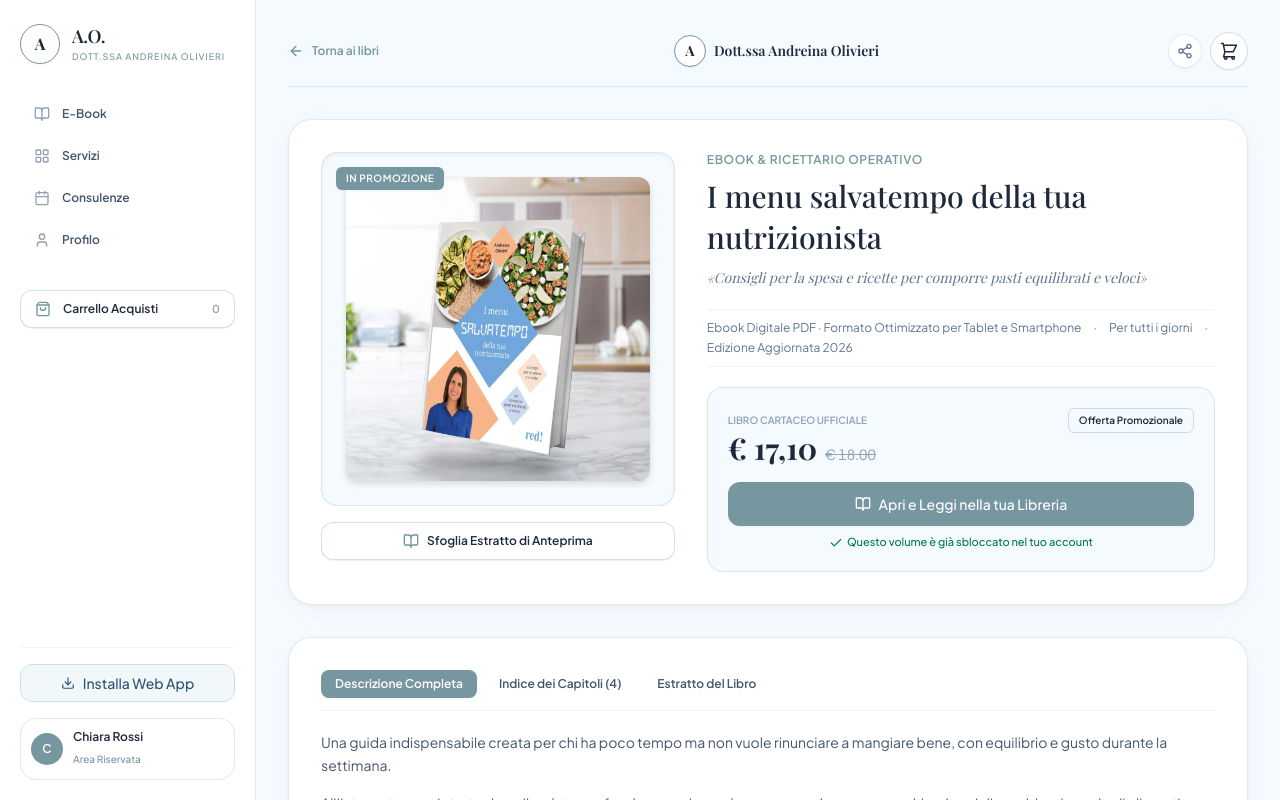
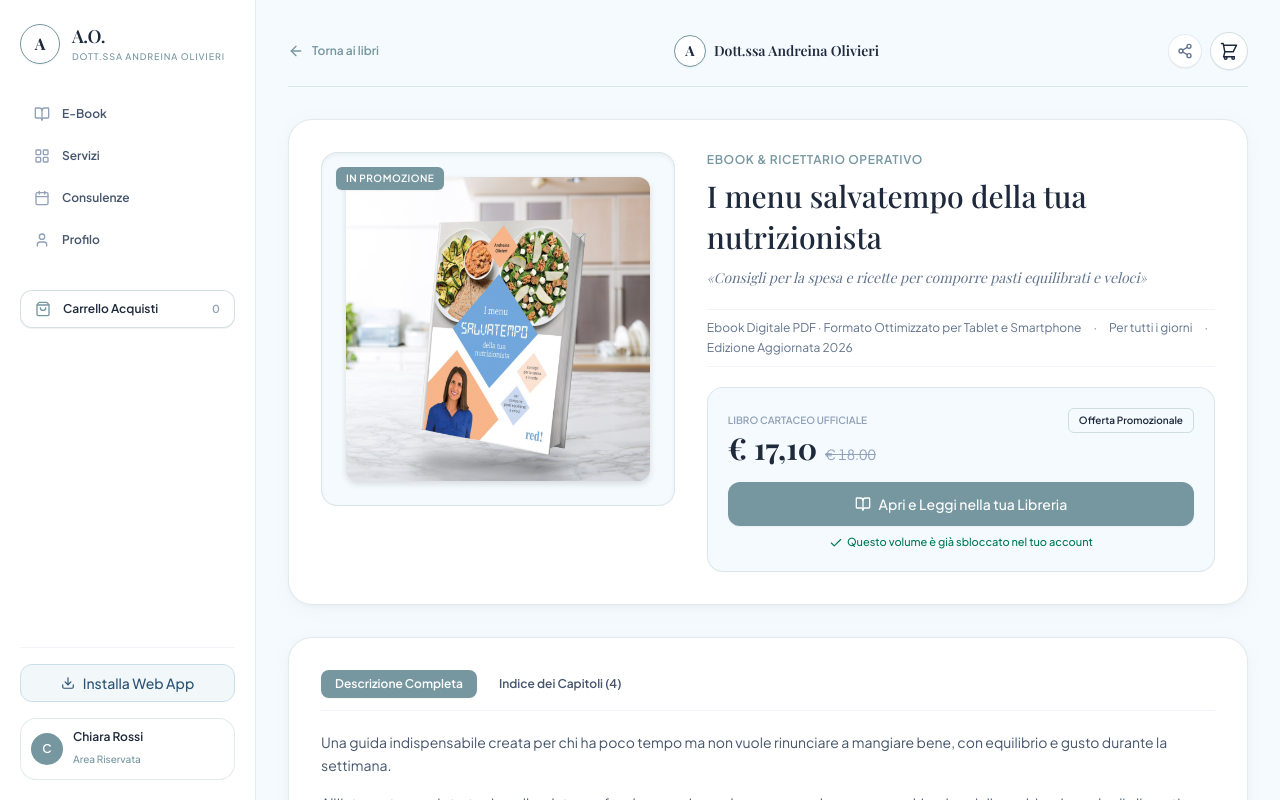
Before and after one commit to riccardolelii11-collab/Dottoressa-Andreina-Boutique, a React (Vite) app: page / in a window 1280 px wide. Both pictures are taken after a click on the element "OFFERTA". Shown: the top 800 px of the page. Built offline with nearby package versions, Linux system fonts and the light colour scheme; a web font is replaced by a local one.

Commit message:
refactor(product): remove excerpt preview functionality
Removed the excerpt preview tab and the associated button from the product detail page as requested.

```diff
--- a/src/pages/ProductDetailPage.tsx
+++ b/src/pages/ProductDetailPage.tsx
@@ -39,7 +39,7 @@ export const ProductDetailPage: React.FC<ProductDetailPageProps> = ({
   cartCount = 0,
   onOpenCart,
 }) => {
-  const [activeTab, setActiveTab] = useState<'content' | 'chapters' | 'excerpt'>('content');
+  const [activeTab, setActiveTab] = useState<'content' | 'chapters'>('content');
 
   const relatedProducts = allProducts.filter((p) => p.id !== product.id).slice(0, 3);
 
@@ -126,17 +126,6 @@ export const ProductDetailPage: React.FC<ProductDetailPageProps> = ({
               </span>
             )}
           </div>
-
-          {/* Quick Preview Button */}
-          <button
-            type="button"
-            onClick={() => onOpenPdfReader(product)}
-            className="w-full py-2.5 px-4 bg-white border border-brand-teal/30 text-brand-slate hover:bg-brand-surface rounded-xl text-xs font-semibold flex items-center justify-center gap-2 transition-all cursor-pointer shadow-2xs"
-          >
-            <BookOpen className="w-4 h-4 text-brand-teal" />
-            <span>Sfoglia Estratto di Anteprima</span>
-          </button>
-
         </div>
 
         {/* Right Column: Title, Metadata, Pricing, Actions */}
@@ -378,18 +367,6 @@ export const ProductDetailPage: React.FC<ProductDetailPageProps> = ({
           >
             Indice dei Capitoli ({product.chapters?.length || 0})
           </button>
-
-          <button
-            type="button"
-            onClick={() => setActiveTab('excerpt')}
-            className={`px-3.5 py-1.5 text-xs font-semibold rounded-lg transition-colors cursor-pointer whitespace-nowrap ${
-              activeTab === 'excerpt'
-                ? 'bg-brand-teal text-white shadow-xs'
-                : 'text-slate-600 hover:text-brand-slate hover:bg-slate-50'
-            }`}
-          >
-            Estratto del Libro
-          </button>
         </div>
 
         {/* Tab 1: Full Description */}
@@ -448,21 +425,6 @@ export const ProductDetailPage: React.FC<ProductDetailPageProps> = ({
           </div>
         )}
 
-        {/* Tab 3: Excerpt */}
-        {activeTab === 'excerpt' && (
-          <div className="p-4 sm:p-5 rounded-xl bg-brand-surface/70 border border-brand-teal/15 space-y-3 text-xs sm:text-sm italic text-slate-700 leading-relaxed break-words">
-            {product.previewExcerpt && product.previewExcerpt.length > 0 ? (
-              product.previewExcerpt.map((ex, idx) => (
-                <blockquote key={idx} className="pl-3.5 border-l-2 border-brand-teal">
-                  {ex}
-                </blockquote>
-              ))
-            ) : (
-              <p>Estratto di anteprima consultabile nel lettore online.</p>
-            )}
-          </div>
-        )}
-
       </section>
 
       {/* 4. Framed Related E-books */}
```
